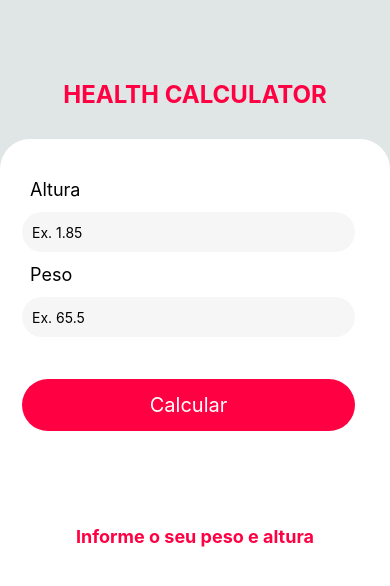
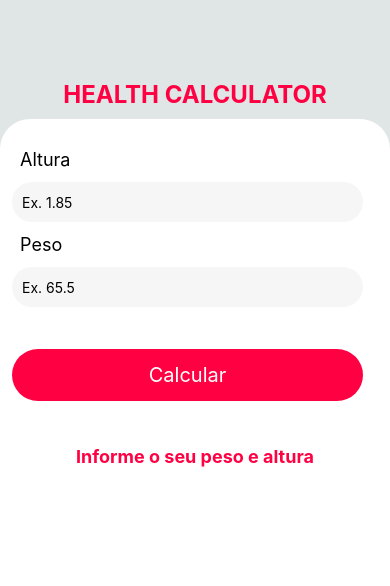
Before and after one commit to devmamede/Health-Calculator-App, a React Native app: screen / in a window 390 px wide. Shown: the top 586 px of the page. Built offline with nearby package versions, Linux system fonts and the light colour scheme.

Commit message:
added keyboard dismiss and layout optmization

```diff
--- a/src/components/Form/ResultImc/style.js
+++ b/src/components/Form/ResultImc/style.js
@@ -3,9 +3,8 @@ import { StyleSheet } from "react-native";
 const styles = StyleSheet.create({
   resultImc: {
     flex: 1,
-    marginTop: 15,
-    paddingTop: 60,
-    borderRadius: 50,
+    marginTop: 20,
+    paddingTop: 15,
     alignItems: "center",
     width: "100%",
   },
--- a/src/components/Form/index.js
+++ b/src/components/Form/index.js
@@ -6,6 +6,7 @@ import {
   TouchableOpacity,
   Vibration,
   Keyboard,
+  Pressable,
 } from "react-native";
 import ResultImc from "./ResultImc/index";
 import styles from "./style";
@@ -19,7 +20,8 @@ export default function Form() {
   const [errorMessage, setErrorMessage] = useState(null);
 
   function imcCalculator() {
-    return setImc((weight / (height * height)).toFixed(2));
+    let heightFormat = height.replace(",", ".");
+    return setImc((weight / (heightFormat * heightFormat)).toFixed(2));
   }
 
   function verificationImc() {
@@ -48,7 +50,7 @@ export default function Form() {
   }
 
   return (
-    <View style={styles.formContext}>
+    <Pressable onPress={Keyboard.dismiss} style={styles.formContext}>
       <View style={styles.form}>
         <Text style={styles.formLabel}>Altura</Text>
         <Text style={styles.errorMessage}>{errorMessage}</Text>
@@ -56,7 +58,7 @@ export default function Form() {
           onChangeText={setHeight}
           value={height}
           placeholder="Ex. 1.85"
-          keyboardType="text"
+          keyboardType="numeric"
           style={styles.input}
         />
 
@@ -66,7 +68,7 @@ export default function Form() {
           onChangeText={setWeight}
           value={weight}
           placeholder="Ex. 65.5"
-          keyboardType="text"
+          keyboardType="numeric"
           style={styles.input}
         />
 
@@ -78,6 +80,6 @@ export default function Form() {
         </TouchableOpacity>
       </View>
       <ResultImc messageResultImc={messageImc} ResultImc={imc} />
-    </View>
+    </Pressable>
   );
 }
--- a/src/components/Form/style.js
+++ b/src/components/Form/style.js
@@ -2,21 +2,17 @@ import { StyleSheet } from "react-native";
 
 const styles = StyleSheet.create({
   formContext: {
-    width: "100%",
-    height: "100%",
-    bottom: 0,
+    flex: 1,
     backgroundColor: "#fff",
+    marginTop: 10,
     alignItems: "center",
-    marginTop: 30,
+    paddingTop: 30,
     borderTopLeftRadius: 30,
     borderTopRightRadius: 30,
   },
 
   form: {
     width: "100%",
-    height: "auto",
-    marginTop: 30,
-    padding: 10,
   },
 
   formLabel: {
```
